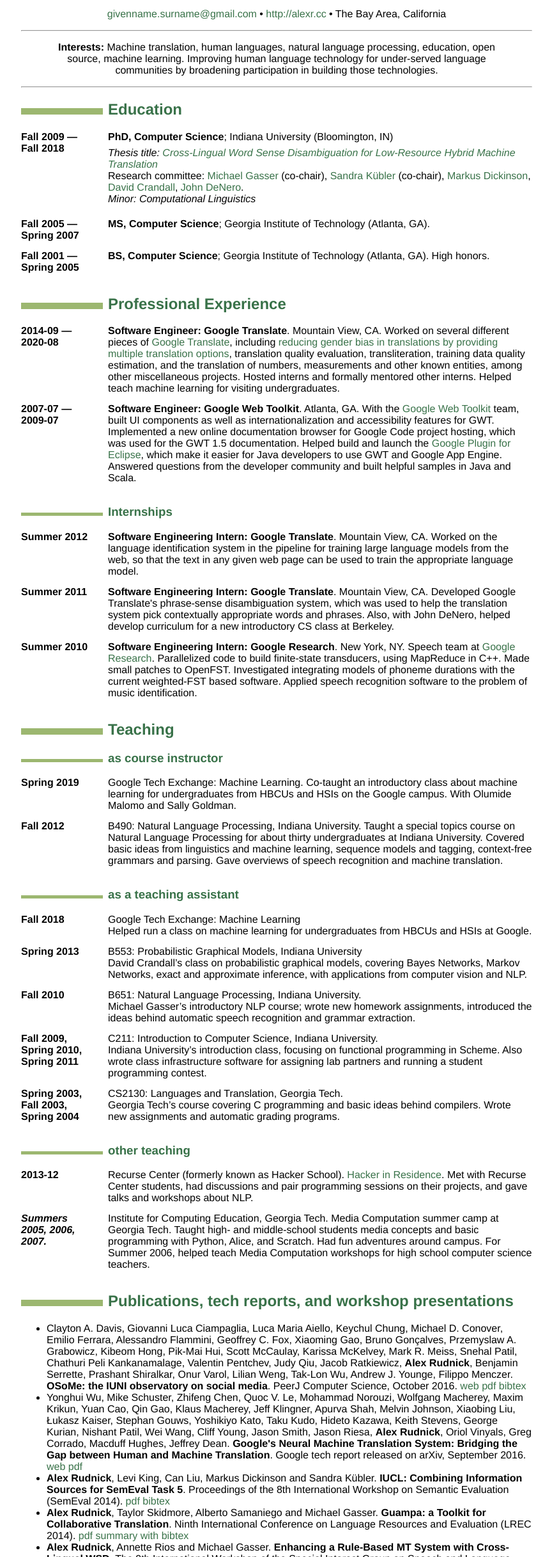
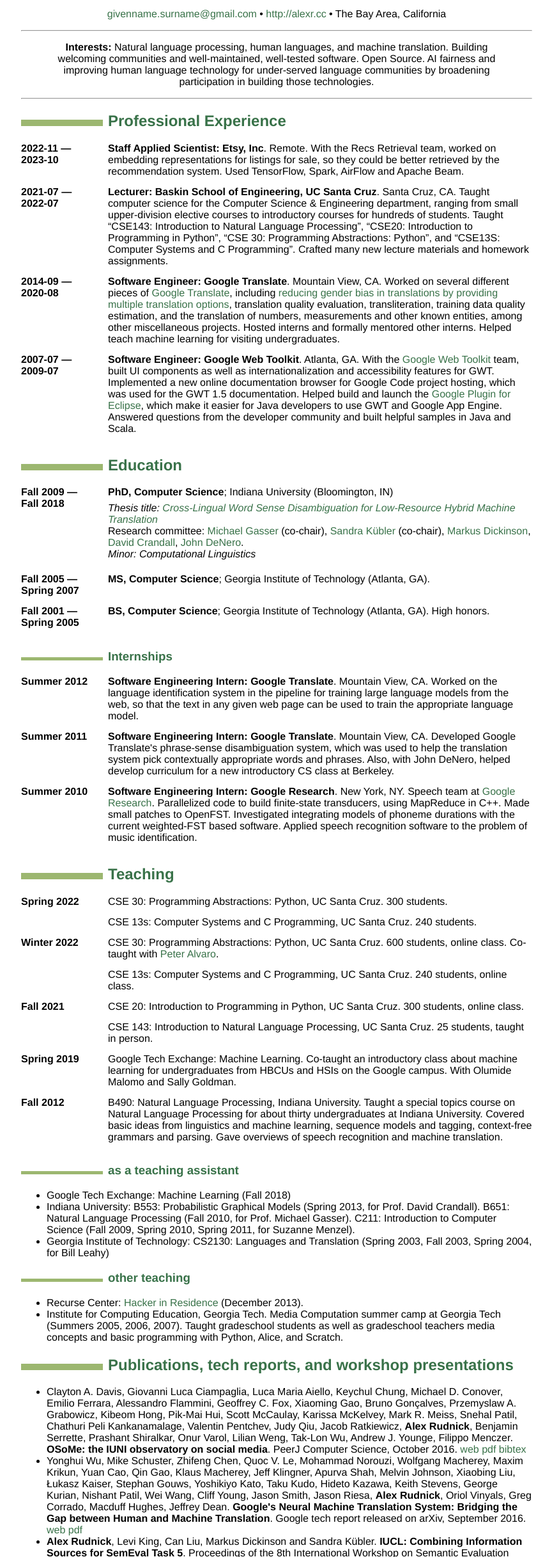
Before and after one commit to alexrudnick/alexrudnick.github.io, a plain HTML site: page alexr-cv.html in a window 1280 px wide. Shown: the part 114-2547 px from the top of the page at 64% size, without its empty margins (207-1071 px from the left). Drawn offline with Linux system fonts and the light colour scheme.

Commit message:
update to current CV

```diff
--- a/alexr-cv.html
+++ b/alexr-cv.html
@@ -5,11 +5,13 @@
   <meta name="generator" content="pandoc" />
   <meta name="viewport" content="width=device-width, initial-scale=1.0, user-scalable=yes" />
   <title>alexr_cv</title>
-  <style type="text/css">
-      code{white-space: pre-wrap;}
-      span.smallcaps{font-variant: small-caps;}
-      span.underline{text-decoration: underline;}
-      div.column{display: inline-block; vertical-align: top; width: 50%;}
+  <style>
+    code{white-space: pre-wrap;}
+    span.smallcaps{font-variant: small-caps;}
+    span.underline{text-decoration: underline;}
+    div.column{display: inline-block; vertical-align: top; width: 50%;}
+    div.hanging-indent{margin-left: 1.5em; text-indent: -1.5em;}
+    ul.task-list{list-style: none;}
   </style>
   <style type="text/css">
   /*
@@ -139,9 +141,24 @@
 </blockquote>
 <hr />
 <blockquote>
-<p><strong>Interests:</strong> Machine translation, human languages, natural language processing, education, open source, machine learning. Improving human language technology for under-served language communities by broadening participation in building those technologies.</p>
+<p><strong>Interests:</strong> Natural language processing, human languages, and machine translation. Building welcoming communities and well-maintained, well-tested software. Open Source. AI fairness and improving human language technology for under-served language communities by broadening participation in building those technologies.</p>
 </blockquote>
 <hr />
+<h2 id="professional-experience">Professional Experience</h2>
+<dl>
+<dt>2022-11 — 2023-10</dt>
+<dd><strong>Staff Applied Scientist: Etsy, Inc</strong>. Remote. With the Recs Retrieval team, worked on embedding representations for listings for sale, so they could be better retrieved by the recommendation system. Used TensorFlow, Spark, AirFlow and Apache Beam.
+</dd>
+<dt>2021-07 — 2022-07</dt>
+<dd><strong>Lecturer: Baskin School of Engineering, UC Santa Cruz</strong>. Santa Cruz, CA. Taught computer science for the Computer Science &amp; Engineering department, ranging from small upper-division elective courses to introductory courses for hundreds of students. Taught “CSE143: Introduction to Natural Language Processing”, “CSE20: Introduction to Programming in Python”, “CSE 30: Programming Abstractions: Python”, and “CSE13S: Computer Systems and C Programming”. Crafted many new lecture materials and homework assignments.
+</dd>
+<dt>2014-09 — 2020-08</dt>
+<dd><strong>Software Engineer: Google Translate</strong>. Mountain View, CA. Worked on several different pieces of <a href="http://translate.google.com/" target="_blank">Google Translate</a>, including <a href="https://ai.googleblog.com/2020/04/a-scalable-approach-to-reducing-gender.html" target="_blank">reducing gender bias in translations by providing multiple translation options</a>, translation quality evaluation, transliteration, training data quality estimation, and the translation of numbers, measurements and other known entities, among other miscellaneous projects. Hosted interns and formally mentored other interns. Helped teach machine learning for visiting undergraduates.
+</dd>
+<dt>2007-07 — 2009-07</dt>
+<dd><strong>Software Engineer: Google Web Toolkit</strong>. Atlanta, GA. With the <a href="http://www.gwtproject.org/" target="_blank">Google Web Toolkit</a> team, built UI components as well as internationalization and accessibility features for GWT. Implemented a new online documentation browser for Google Code project hosting, which was used for the GWT 1.5 documentation. Helped build and launch the <a href="https://developers.google.com/eclipse/" target="_blank">Google Plugin for Eclipse</a>, which make it easier for Java developers to use GWT and Google App Engine. Answered questions from the developer community and built helpful samples in Java and Scala.
+</dd>
+</dl>
 <h2 id="education">Education</h2>
 <dl>
 <dt>Fall 2009 — Fall 2018</dt>
@@ -157,15 +174,6 @@ Research committee: <a href="https://homes.sice.indiana.edu/gasser/" target="_bl
 <dd><strong>BS, Computer Science</strong>; Georgia Institute of Technology (Atlanta, GA). High honors.
 </dd>
 </dl>
-<h2 id="professional-experience">Professional Experience</h2>
-<dl>
-<dt>2014-09 — 2020-08</dt>
-<dd><strong>Software Engineer: Google Translate</strong>. Mountain View, CA. Worked on several different pieces of <a href="http://translate.google.com/" target="_blank">Google Translate</a>, including <a href="https://ai.googleblog.com/2020/04/a-scalable-approach-to-reducing-gender.html" target="_blank">reducing gender bias in translations by providing multiple translation options</a>, translation quality evaluation, transliteration, training data quality estimation, and the translation of numbers, measurements and other known entities, among other miscellaneous projects. Hosted interns and formally mentored other interns. Helped teach machine learning for visiting undergraduates.
-</dd>
-<dt>2007-07 — 2009-07</dt>
-<dd><strong>Software Engineer: Google Web Toolkit</strong>. Atlanta, GA. With the <a href="http://www.gwtproject.org/" target="_blank">Google Web Toolkit</a> team, built UI components as well as internationalization and accessibility features for GWT. Implemented a new online documentation browser for Google Code project hosting, which was used for the GWT 1.5 documentation. Helped build and launch the <a href="https://developers.google.com/eclipse/" target="_blank">Google Plugin for Eclipse</a>, which make it easier for Java developers to use GWT and Google App Engine. Answered questions from the developer community and built helpful samples in Java and Scala.
-</dd>
-</dl>
 <h3 id="internships">Internships</h3>
 <dl>
 <dt>Summer 2012</dt>
@@ -179,8 +187,22 @@ Research committee: <a href="https://homes.sice.indiana.edu/gasser/" target="_bl
 </dd>
 </dl>
 <h2 id="teaching">Teaching</h2>
-<h3 id="as-course-instructor">as course instructor</h3>
 <dl>
+<dt>Spring 2022</dt>
+<dd>CSE 30: Programming Abstractions: Python, UC Santa Cruz. 300 students.
+</dd>
+<dd>CSE 13s: Computer Systems and C Programming, UC Santa Cruz. 240 students.
+</dd>
+<dt>Winter 2022</dt>
+<dd>CSE 30: Programming Abstractions: Python, UC Santa Cruz. 600 students, online class. Co-taught with <a href="https://people.ucsc.edu/~palvaro/" target="_blank">Peter Alvaro</a>.
+</dd>
+<dd>CSE 13s: Computer Systems and C Programming, UC Santa Cruz. 240 students, online class.
+</dd>
+<dt>Fall 2021</dt>
+<dd>CSE 20: Introduction to Programming in Python, UC Santa Cruz. 300 students, online class.
+</dd>
+<dd>CSE 143: Introduction to Natural Language Processing, UC Santa Cruz. 25 students, taught in person.
+</dd>
 <dt>Spring 2019</dt>
 <dd>Google Tech Exchange: Machine Learning. Co-taught an introductory class about machine learning for undergraduates from HBCUs and HSIs on the Google campus. With Olumide Malomo and Sally Goldman.
 </dd>
@@ -189,37 +211,16 @@ Research committee: <a href="https://homes.sice.indiana.edu/gasser/" target="_bl
 </dd>
 </dl>
 <h3 id="as-a-teaching-assistant">as a teaching assistant</h3>
-<dl>
-<dt>Fall 2018</dt>
-<dd>Google Tech Exchange: Machine Learning<br />
-Helped run a class on machine learning for undergraduates from HBCUs and HSIs at Google.
-</dd>
-<dt>Spring 2013</dt>
-<dd>B553: Probabilistic Graphical Models, Indiana University<br />
-David Crandall’s class on probabilistic graphical models, covering Bayes Networks, Markov Networks, exact and approximate inference, with applications from computer vision and NLP.
-</dd>
-<dt>Fall 2010</dt>
-<dd>B651: Natural Language Processing, Indiana University.<br />
-Michael Gasser’s introductory NLP course; wrote new homework assignments, introduced the ideas behind automatic speech recognition and grammar extraction.
-</dd>
-<dt>Fall 2009, Spring 2010, Spring 2011</dt>
-<dd>C211: Introduction to Computer Science, Indiana University.<br />
-Indiana University’s introduction class, focusing on functional programming in Scheme. Also wrote class infrastructure software for assigning lab partners and running a student programming contest.
-</dd>
-<dt>Spring 2003, Fall 2003, Spring 2004</dt>
-<dd>CS2130: Languages and Translation, Georgia Tech.<br />
-Georgia Tech’s course covering C programming and basic ideas behind compilers. Wrote new assignments and automatic grading programs.
-</dd>
-</dl>
+<ul>
+<li>Google Tech Exchange: Machine Learning (Fall 2018)</li>
+<li>Indiana University: B553: Probabilistic Graphical Models (Spring 2013, for Prof. David Crandall). B651: Natural Language Processing (Fall 2010, for Prof. Michael Gasser). C211: Introduction to Computer Science (Fall 2009, Spring 2010, Spring 2011, for Suzanne Menzel).</li>
+<li>Georgia Institute of Technology: CS2130: Languages and Translation (Spring 2003, Fall 2003, Spring 2004, for Bill Leahy)</li>
+</ul>
 <h3 id="other-teaching">other teaching</h3>
-<dl>
-<dt>2013-12</dt>
-<dd>Recurse Center (formerly known as Hacker School). <a href="https://www.recurse.com/residents#Alex-Rudnick" target="_blank">Hacker in Residence</a>. Met with Recurse Center students, had discussions and pair programming sessions on their projects, and gave talks and workshops about NLP.
-</dd>
-<dt><em>Summers 2005, 2006, 2007.</em></dt>
-<dd>Institute for Computing Education, Georgia Tech. Media Computation summer camp at Georgia Tech. Taught high- and middle-school students media concepts and basic programming with Python, Alice, and Scratch. Had fun adventures around campus. For Summer 2006, helped teach Media Computation workshops for high school computer science teachers.
-</dd>
-</dl>
+<ul>
+<li>Recurse Center: <a href="https://www.recurse.com/residents#Alex-Rudnick" target="_blank">Hacker in Residence</a> (December 2013).</li>
+<li>Institute for Computing Education, Georgia Tech. Media Computation summer camp at Georgia Tech (Summers 2005, 2006, 2007). Taught gradeschool students as well as gradeschool teachers media concepts and basic programming with Python, Alice, and Scratch.</li>
+</ul>
 <h2 id="pubs">Publications, tech reports, and workshop presentations</h2>
 <ul>
 <li>Clayton A. Davis, Giovanni Luca Ciampaglia, Luca Maria Aiello, Keychul Chung, Michael D. Conover, Emilio Ferrara, Alessandro Flammini, Geoffrey C. Fox, Xiaoming Gao, Bruno Gonçalves, Przemyslaw A. Grabowicz, Kibeom Hong, Pik-Mai Hui, Scott McCaulay, Karissa McKelvey, Mark R. Meiss, Snehal Patil, Chathuri Peli Kankanamalage, Valentin Pentchev, Judy Qiu, Jacob Ratkiewicz, <strong>Alex Rudnick</strong>, Benjamin Serrette, Prashant Shiralkar, Onur Varol, Lilian Weng, Tak-Lon Wu, Andrew J. Younge, Filippo Menczer. <strong>OSoMe: the IUNI observatory on social media</strong>. PeerJ Computer Science, October 2016. <a href="https://peerj.com/articles/cs-87/" target="_blank">web</a> <a href="https://peerj.com/articles/cs-87.pdf" target="_blank">pdf</a> <a href="https://peerj.com/articles/cs-87.bib" target="_blank">bibtex</a></li>
@@ -243,20 +244,19 @@ Georgia Tech’s course covering C programming and basic ideas behind compilers.
 <ul>
 <li>Project member and committer for <a href="http://nltk.org" target="_blank">NLTK</a>, the Natural Language Toolkit</li>
 <li><a href="http://cldr.unicode.org/index/acknowledgments" target="_blank">Contributor to CLDR</a>, the Unicode Common Locale Data Repository.</li>
-<li>Reviewer: AfricaNLP 2021, LREC 2020, LREC 2018, COLING 2016, LREC 2014, SemEval 2013, ACL 2012, CICLing 2011, COLING 2010, CIKM 2009</li>
-<li>Many miscellaneous FOSS contributions: please see <a href="https://github.com/alexrudnick" target="_blank">my GitHub profile</a></li>
+<li>Reviewer: LREC 2024, LREC 2022, AfricaNLP 2021, LREC 2020, LREC 2018, COLING 2016, LREC 2014, SemEval 2013, ACL 2012, CICLing 2011, COLING 2010, CIKM 2009</li>
 </ul>
 <h2 id="patents">Patents</h2>
 <ul>
-<li>Wei Wang, Bowen Liang, Macduff Hughes, Taro Watanabe, Tetsuji Nakagawa, <strong>Alexander Rudnick</strong>. <strong>Contrastive Sequence-to-Sequence Data Selector</strong>. <a href="https://patents.google.com/patent/US20190347570A1" target="_blank">US Patent US20190347570A1</a>, pending.</li>
+<li>Wei Wang, Bowen Liang, Macduff Hughes, Taro Watanabe, Tetsuji Nakagawa, <strong>Alexander Rudnick</strong>. <strong>Contrastive Sequence-to-Sequence Data Selector</strong>. <a href="https://patents.google.com/patent/US20190347570A1" target="_blank">US Patent US20190347570A1</a>, active.</li>
 <li>Eugene Weinstein, Boulos Harb, Anaya Misra, Michael Dennis Riley, Pavel Golik, <strong>Alex Rudnick</strong>. <strong>Systems and methods for identifying music in a noisy environment</strong>. <a href="https://patents.google.com/patent/US8965766B1" target="_blank">US Patent US8965766B1</a>, active.</li>
 </ul>
 <h2 id="other-research-experience">Other research experience</h2>
 <ul>
 <li><p><strong>Center for Complex Networks and Systems Research (CNetS)</strong>. <em>Fall 2011 to Spring 2012.</em> With the Center for Complex Networks and Systems Research (CNetS), helped develop Truthy, a web-based system for analyzing and visualizing the diffusion of information on Twitter, particularly political content.</p></li>
-<li><p><strong>Contextual Computing Group</strong>. <em>Fall 2006 to Summer 2007.</em> For Thad Starner's Contextual Computing Group, developed classifiers for finding typographical errors made on mobile QWERTY keyboards, particularly accidentally repeated keystrokes and near-misses. The classifiers take into account letter frequencies, n-gram frequencies, keypress timing information, and keyboard layout.</p></li>
-<li><p><strong>Contextualized Support for Learning lab</strong>. <em>Fall 2006 to Spring 2007.</em> With Mark Guzdial, helped develop JES, the Jython Environment for Students. Added functionality for LOGO-style turtles and animations, improved speed, usability, maintainability of code and documentation. Occasionally filled in giving lectures for Dr. Guzdial's CS 1 and 2 classes.</p></li>
-<li><p><strong>Adaptive Personal Information Environments group</strong>. <em>Spring 2006 to Spring 2007.</em> With Graham Coleman and Charles Isbell, worked on SWIMM, a software music-player that uses machine learning to model the listener's preferences and play songs in an appropriate order, based on signal features extracted from the songs and their ID3 metadata. Updated the interface and functionality to convert between sound formats, helped clean up existing code.</p></li>
+<li><p><strong>Contextual Computing Group</strong>. <em>Fall 2006 to Summer 2007.</em> For Thad Starner's Contextual Computing Group, developed classifiers for finding typographical errors made on mobile QWERTY keyboards, particularly accidentally repeated keystrokes and near-misses.</p></li>
+<li><p><strong>Contextualized Support for Learning lab</strong>. <em>Fall 2006 to Spring 2007.</em> With Mark Guzdial, helped develop JES, the Jython Environment for Students. Occasionally filled in giving lectures for Dr. Guzdial's CS 1 and 2 classes.</p></li>
+<li><p><strong>Adaptive Personal Information Environments group</strong>. <em>Spring 2006 to Spring 2007.</em> With Graham Coleman and Charles Isbell, worked on SWIMM, a software music-player that uses machine learning to model the listener's preferences and play songs in an appropriate order.</p></li>
 <li><p><strong>Learning By Design group</strong>. <em>Summer 2005 to Spring 2006.</em> Built web applications for Janet Kolodner's Kitchen Science Investigators project, a study on teaching children science concepts through cooking. This included software to help children easily upload images from digital cameras and manage their online lab notebooks.</p></li>
 <li><p><strong>Electronic Learning Communities group</strong>. <em>Fall 2001 to Fall 2002.</em> Worked on Amy Bruckman's <a href="https://web.archive.org/web/20130731000809/http://www.cc.gatech.edu/elc/moose-crossing/aboutus.html" target="_blank">MOOSE Crossing</a>, a text-based online world for teaching children programming concepts. Helped develop the world and the server code and interacted with the community. Made weekly visits to local after-school Computer Clubhouses in Atlanta.</p></li>
 </ul>
```
